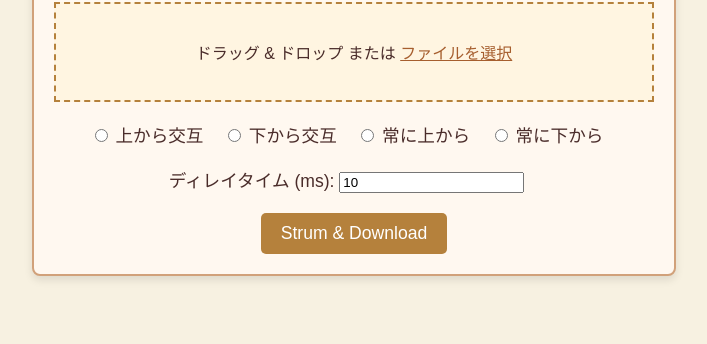
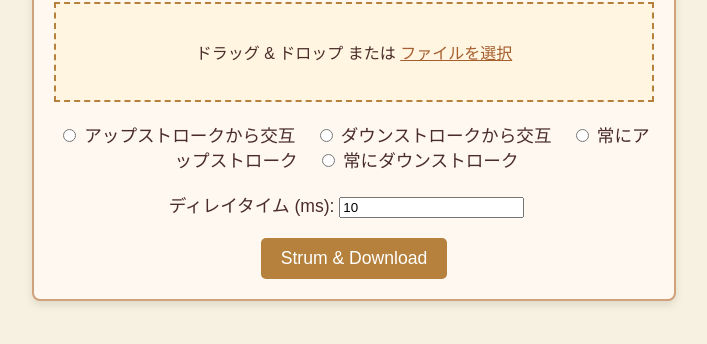
Before and after one commit to ryutarodayo1234/guitarStrummerForMIDI, a plain HTML site: page index.html in a window 1280 px wide. Shown: the part 108-452 px from the top of the page, without its empty margins (286-993 px from the left). Drawn offline with Linux system fonts and the light colour scheme.

Commit message:
Update index.html

```diff
--- a/index.html
+++ b/index.html
@@ -21,10 +21,10 @@
 
     <!-- ストラム方法 -->
     <div class="radio-group">
-      <label><input type="radio" name="strumMode" value="alternateTop"> 上から交互</label>
-      <label><input type="radio" name="strumMode" value="alternateBottom"> 下から交互</label>
-      <label><input type="radio" name="strumMode" value="alwaysTop"> 常に上から</label>
-      <label><input type="radio" name="strumMode" value="alwaysBottom"> 常に下から</label>
+      <label><input type="radio" name="strumMode" value="alternateTop"> アップストロークから交互</label>
+      <label><input type="radio" name="strumMode" value="alternateBottom"> ダウンストロークから交互</label>
+      <label><input type="radio" name="strumMode" value="alwaysTop"> 常にアップストローク</label>
+      <label><input type="radio" name="strumMode" value="alwaysBottom"> 常にダウンストローク</label>
     </div>
 
 
```
